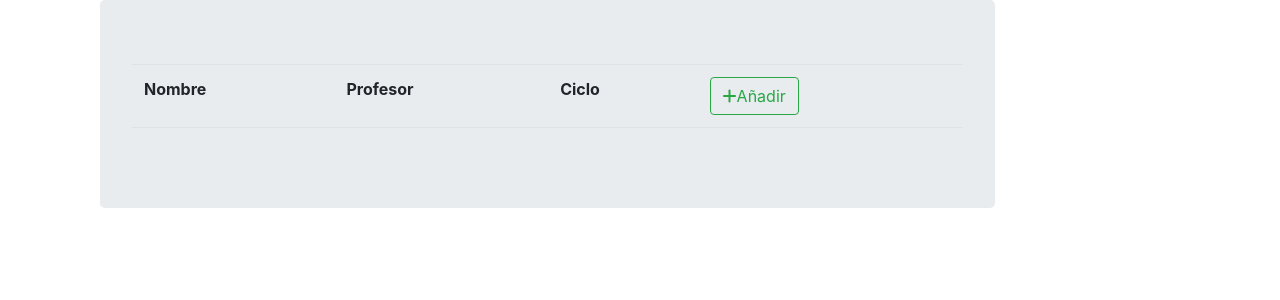
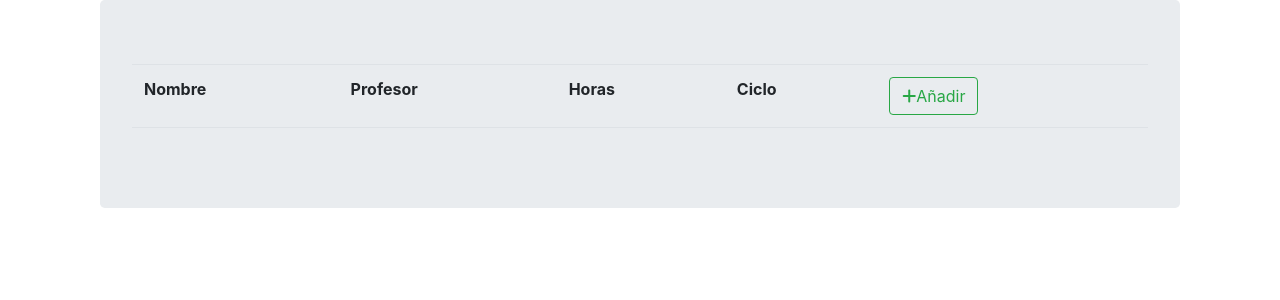
Before and after one commit to LeandroSKA/Proyecto_DAW, a Django app: page /asignatura/listado/ in a window 1280 px wide. Shown: the top 300 px of the page. Run offline with Django 3.2, Linux system fonts and the light colour scheme; some libraries are stand-ins or nearby versions.

Commit message:
Añadido horas al modelo asignatura
Añadido horas al modelo asignatura

```diff
--- a/personas_project/school_members/models.py
+++ b/personas_project/school_members/models.py
@@ -30,5 +30,6 @@ class alumno(models.Model):
 
 class asignatura(models.Model):
     nombre= models.CharField(max_length=100)
+    horas = models.IntegerField(default=0)
     profesor= models.ForeignKey(profesor,on_delete=models.CASCADE)
     ciclo= models.ForeignKey(ciclo,on_delete=models.CASCADE)
--- a/personas_project/school_members/templates/school_members/asignatura_editar.html
+++ b/personas_project/school_members/templates/school_members/asignatura_editar.html
@@ -5,6 +5,7 @@
 <form action="" method="post" autocomplete="off">
     {% csrf_token %}
     {{form.nombre|as_crispy_field}}
+    {{form.horas|as_crispy_field}}
     {{form.profesor|as_crispy_field}}
     {{form.ciclo|as_crispy_field}}
 
--- a/personas_project/school_members/templates/school_members/asignatura_listado.html
+++ b/personas_project/school_members/templates/school_members/asignatura_listado.html
@@ -6,7 +6,9 @@
         <tr>
             <td>Nombre</td>
             <td>Profesor</td>
+            <td>Horas</td>
             <td>Ciclo</td>
+
             <td><a href="{% url 'asignatura_insertar' %}" class="btn btn-outline-success"><i class="fas fa-plus"></i>Añadir</a></td>
         </tr>
     </thead>
@@ -15,7 +17,9 @@
             <tr>
                 <td>{{asignatura.nombre}}</td>
                 <td>{{asignatura.profesor}}</td>
+                <td>{{asignatura.horas}}</td>
                 <td>{{asignatura.ciclo}}</td>
+
                 <td>
                     <a href="{% url 'asignatura_actualizar' asignatura.id %}" class="btn text-secondary px-0">
                         <i class="far fa-edit fa-lg "></i>
--- a/personas_project/school_members/templates/school_members/base.html
+++ b/personas_project/school_members/templates/school_members/base.html
@@ -11,10 +11,14 @@
 </head>
 <body>
     <div class="container">
-        <div class="col-md-10 offset-md-1-mt-5">
+        <div class="col-md">
             <div class="jumbotron">
-
                 {% block content %}
+                    <div class="col-md">
+                        <div>
+                            <a href="{% url 'ciclo_listado' %}" class="btn btn-secondary btn-block btn-lg"><i class="fas fa-stream"></i>Volver</a>
+                        </div>
+                    </div>
                 {% endblock content %}
               </div>
         </div>
--- a/personas_project/school_members/templates/school_members/ciclo_detalles.html
+++ b/personas_project/school_members/templates/school_members/ciclo_detalles.html
@@ -6,7 +6,8 @@
 
 {% for asignatura in mymembers %}
 <tr>
-    <td>{{ asignatura.nombre }}</td><br>
+    <td>{{ asignatura.nombre }}</td>
+    <td>{{ asignatura.horas }}</td><br>
 </tr>
 {% endfor %}
 <div>
```
Also changed, not shown: personas_project/school_members/migrations/0003_asignatura_horas.py (added).
